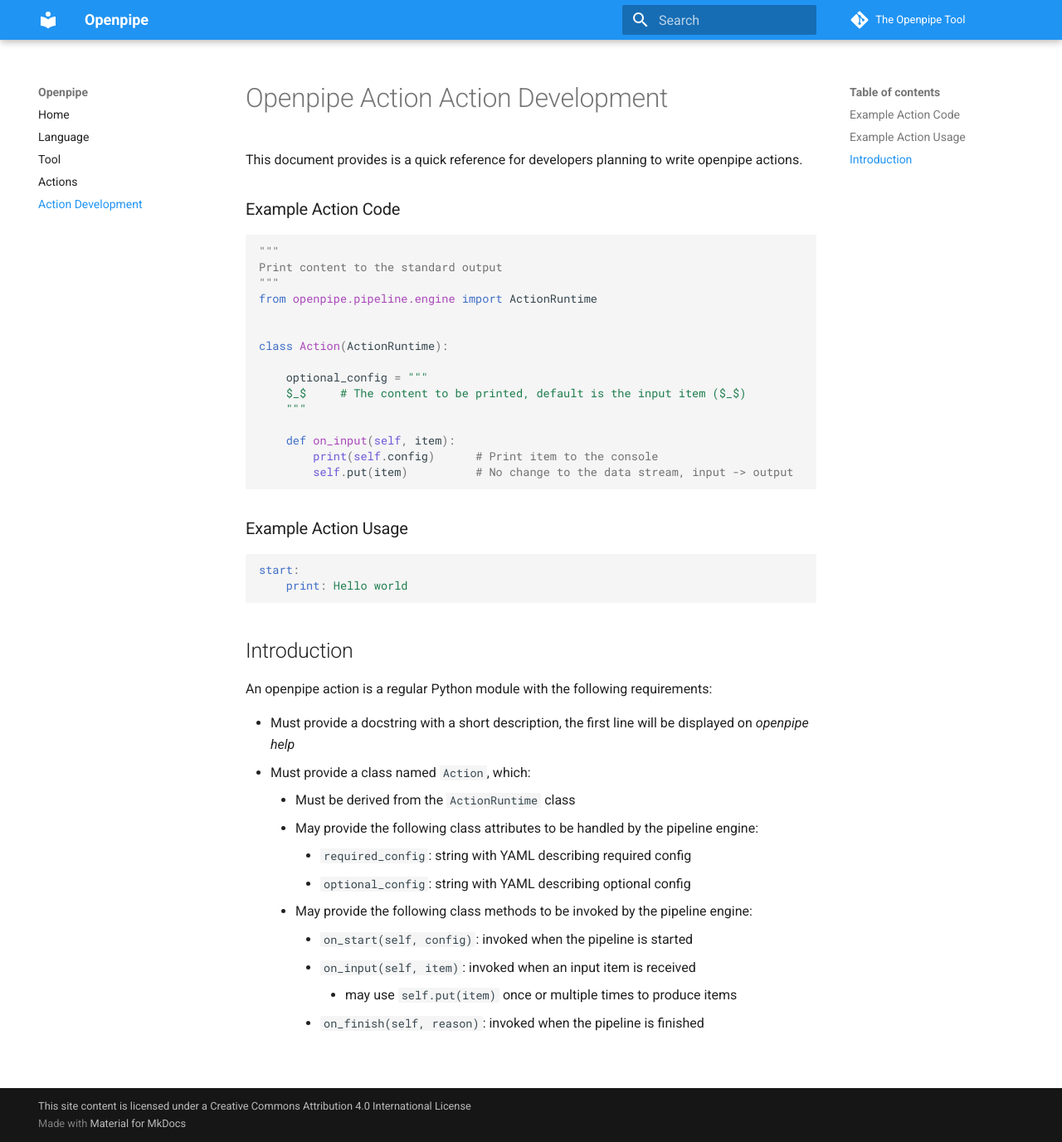
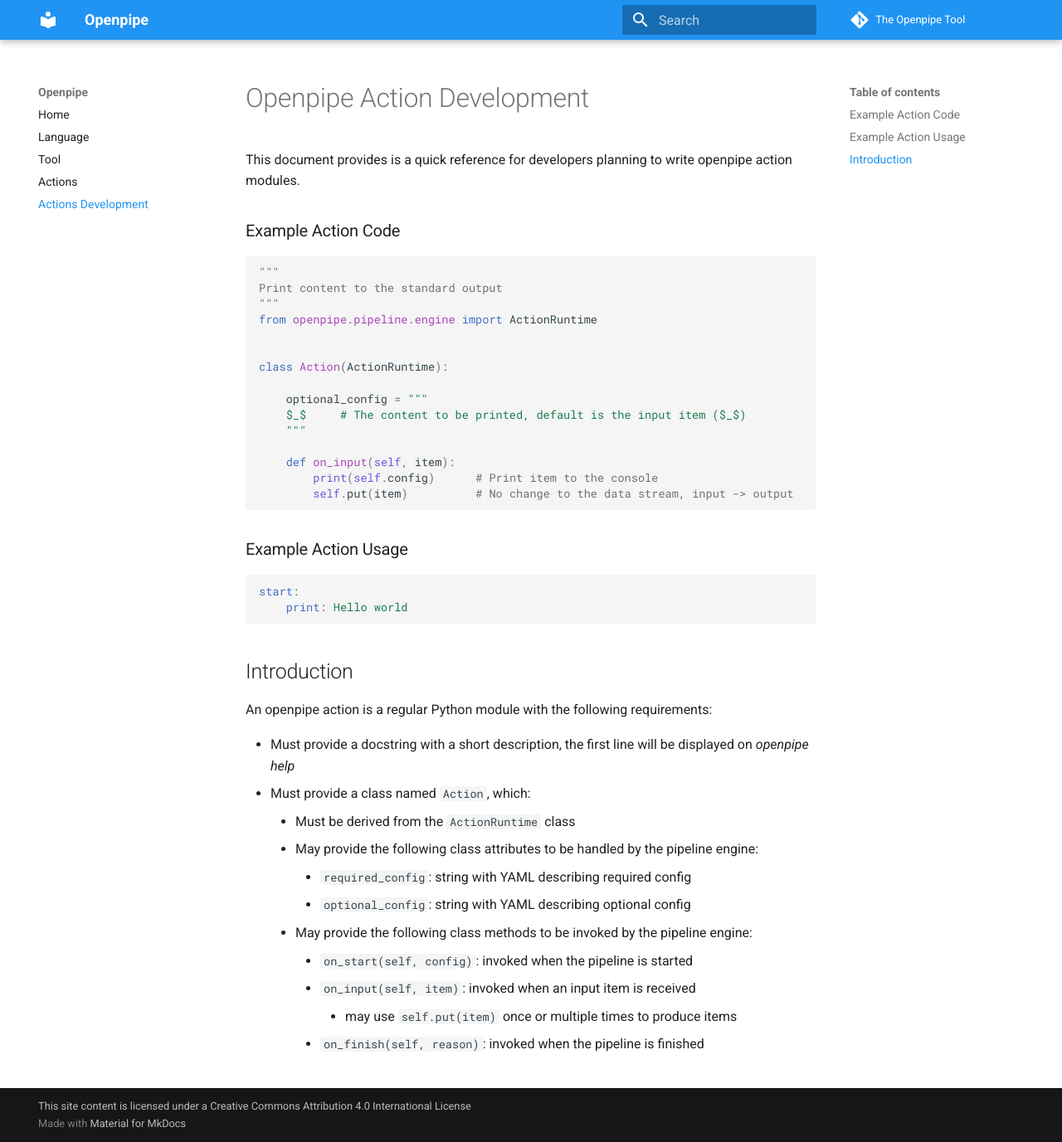
Before and after one commit to UniPipe/openpipe, an MkDocs documentation site: the page built from docs/1.0/action-devel.md, in a window 1280 px wide and 1377 px high. Shown: the whole window at 83% size. Built offline with MkDocs 1.6.1 and Material for MkDocs 9.7.7, drawn with Linux system fonts in a browser that asks for light colours; comment, search, counter and statistics services are not loaded.

Commit message:
Doc. improvements

```diff
--- a/docs/1.0/action-devel.md
+++ b/docs/1.0/action-devel.md
@@ -1,5 +1,5 @@
-# Openpipe Action Action Development
-This document provides is a quick reference for developers planning to write openpipe  actions.
+# Openpipe Action Development
+This document provides is a quick reference for developers planning to write openpipe action modules.
 
 
 ### Example Action Code
--- a/mkdocs.yml
+++ b/mkdocs.yml
@@ -32,7 +32,7 @@
     - Language: 1.0/language.md
     - Tool: 1.0/tool.md
     - Actions: 1.0/actions.md
-    - Action Development: 1.0/action-devel.md
+    - Actions Development: 1.0/action-devel.md
 
 
 markdown_extensions:
```
